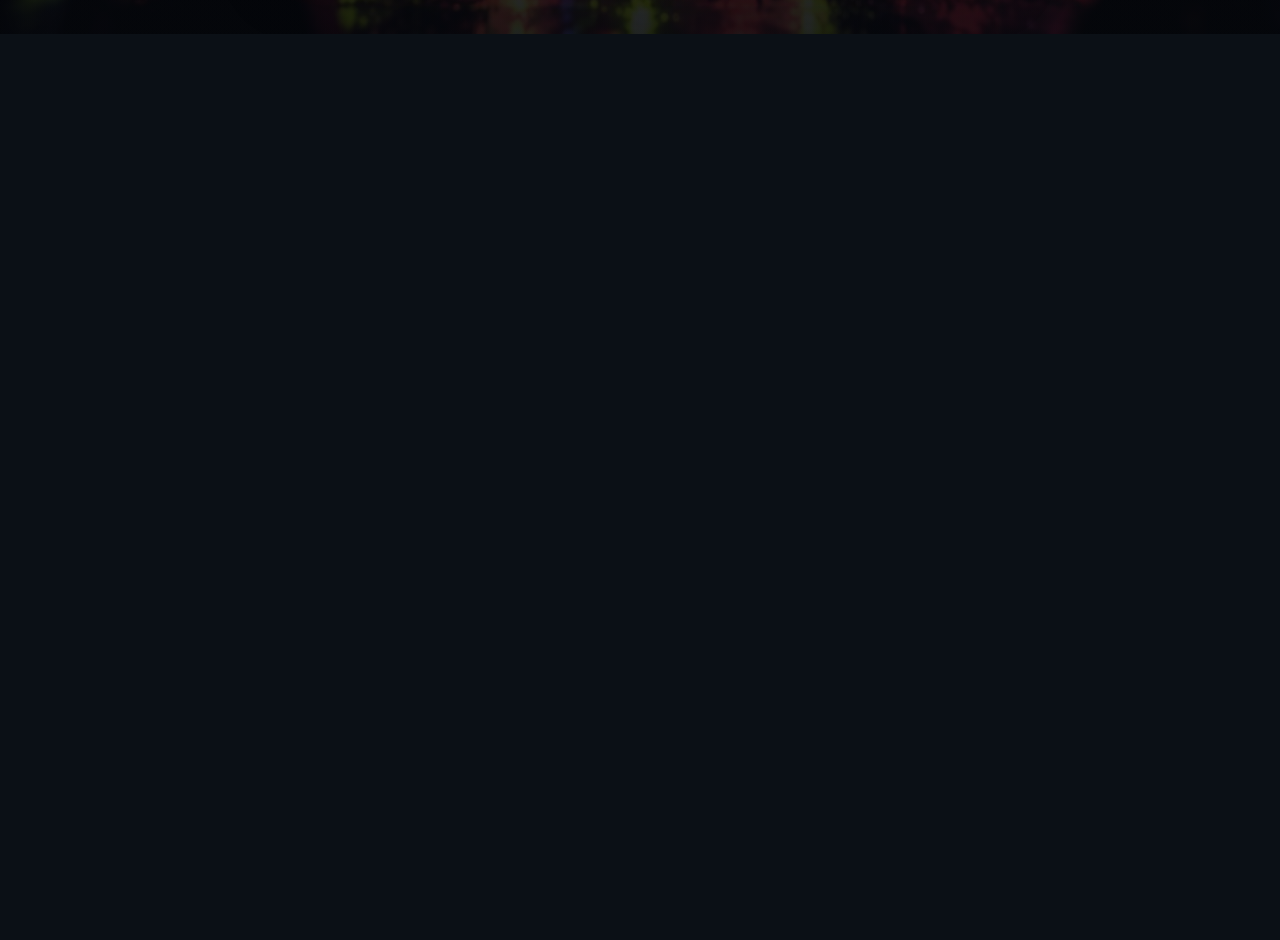
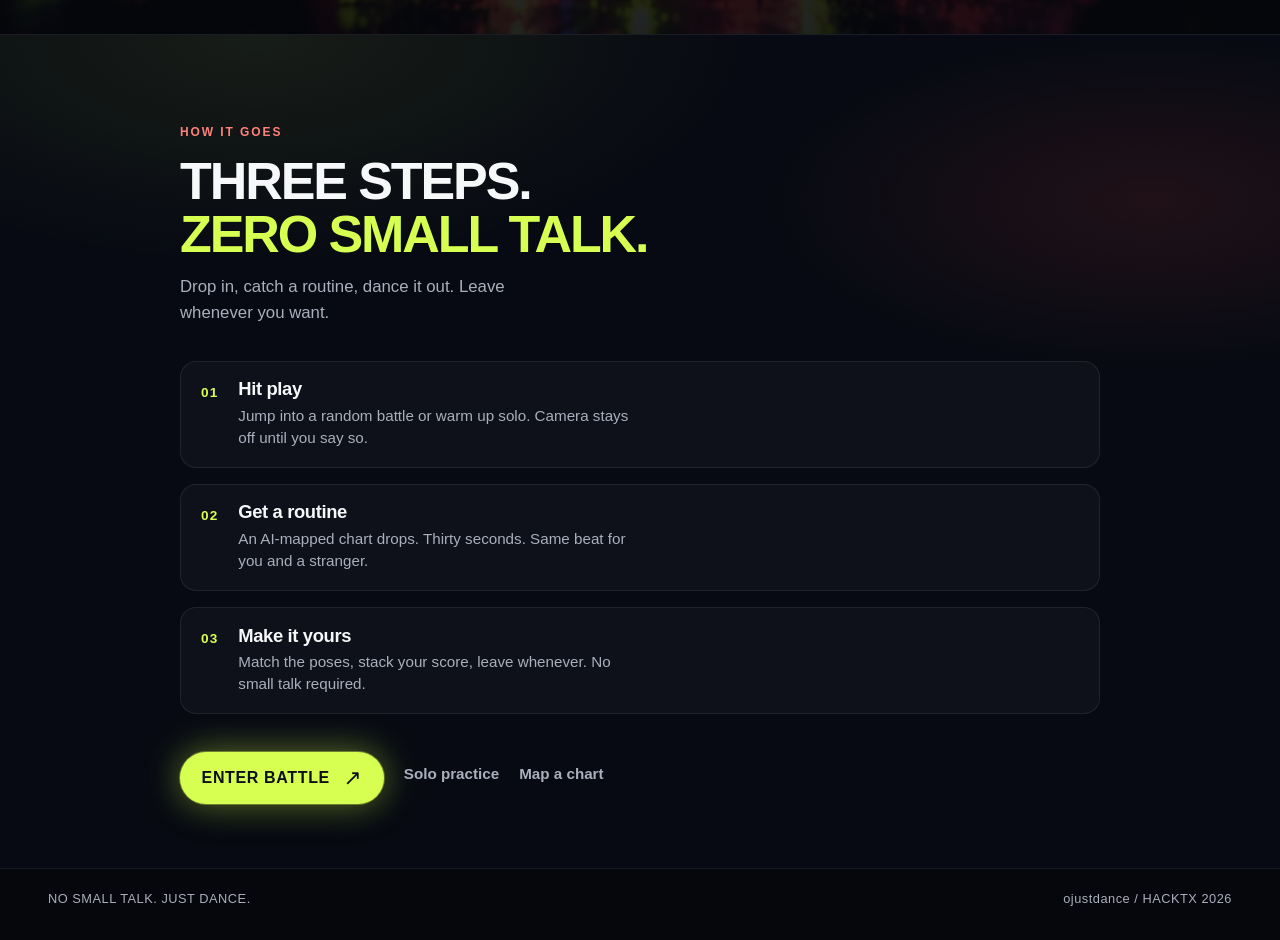
Before and after one commit to DunsinK/ojustdance, a React (Vite) app in the folder frontend/: page / in a window 1280 px wide. Shown: the part 766-1706 px from the top of the page. Before the commit the page ends 800 px from the top, so only its background shows below. Built offline with nearby package versions, Linux system fonts and the light colour scheme; no server answers; a web font is replaced by a local one; what @ojustdance/skeleton would draw is missing.

Commit message:
about below

```diff
--- a/frontend/src/pages/Home.css
+++ b/frontend/src/pages/Home.css
@@ -1,10 +1,16 @@
 .gate {
+  position: relative;
+  color: var(--white);
+  background: #05070c;
+  isolation: isolate;
+}
+
+.gate-hero {
   position: relative;
   min-height: 100svh;
   overflow: clip;
-  color: var(--white);
-  background: #05070c;
-  isolation: isolate;
+  display: flex;
+  flex-direction: column;
 }
 
 .gate-stage {
@@ -138,11 +144,11 @@
 .gate-main {
   position: relative;
   z-index: 1;
+  flex: 1;
   display: flex;
   flex-direction: column;
   align-items: center;
   justify-content: center;
-  min-height: calc(100svh - 88px);
   padding: 1rem clamp(1rem, 3vw, 2rem) 2rem;
 }
 
@@ -393,7 +399,139 @@
   font-size: 0.72rem;
   letter-spacing: 0.14em;
   color: rgba(247, 248, 250, 0.45);
+  text-decoration: none;
   animation: gate-bob 2.4s var(--ease) infinite;
+}
+
+.gate-scroll:hover {
+  color: rgba(247, 248, 250, 0.75);
+}
+
+.gate-explore {
+  position: relative;
+  z-index: 1;
+  background:
+    radial-gradient(ellipse 70% 50% at 20% 0%, rgba(215, 255, 82, 0.08), transparent 55%),
+    radial-gradient(ellipse 60% 40% at 90% 20%, rgba(255, 81, 72, 0.1), transparent 50%),
+    #070a12;
+  border-top: 1px solid rgba(255, 255, 255, 0.08);
+  scroll-margin-top: 1rem;
+}
+
+.gate-explore-inner {
+  width: min(920px, calc(100% - 2.5rem));
+  margin: 0 auto;
+  padding: clamp(3rem, 8vw, 5.5rem) 0 clamp(2.5rem, 6vw, 4rem);
+}
+
+.gate-explore-kicker {
+  margin: 0 0 0.75rem;
+  font-size: 0.75rem;
+  letter-spacing: 0.16em;
+  color: var(--coral-text);
+  font-weight: 700;
+}
+
+.gate-explore-inner h2 {
+  margin: 0 0 0.85rem;
+  font-size: clamp(2rem, 5vw, 3.25rem);
+  line-height: 1.02;
+  letter-spacing: -0.04em;
+  font-weight: 700;
+}
+
+.gate-explore-inner h2 span {
+  color: var(--lime);
+}
+
+.gate-explore-lede {
+  margin: 0 0 2.25rem;
+  max-width: 40ch;
+  color: var(--muted);
+  font-size: 1.05rem;
+  line-height: 1.5;
+}
+
+.gate-explore-steps {
+  list-style: none;
+  margin: 0;
+  padding: 0;
+  display: grid;
+  gap: 1rem;
+}
+
+.gate-explore-step {
+  display: grid;
+  grid-template-columns: auto 1fr;
+  gap: 1rem 1.25rem;
+  align-items: start;
+  padding: 1.15rem 1.25rem;
+  border-radius: 16px;
+  background: rgba(255, 255, 255, 0.03);
+  border: 1px solid rgba(255, 255, 255, 0.08);
+}
+
+.gate-explore-n {
+  font-size: 0.85rem;
+  font-weight: 800;
+  letter-spacing: 0.08em;
+  color: var(--lime);
+  padding-top: 0.15rem;
+}
+
+.gate-explore-step h3 {
+  margin: 0 0 0.35rem;
+  font-size: 1.15rem;
+  letter-spacing: -0.02em;
+}
+
+.gate-explore-step p {
+  margin: 0;
+  color: var(--muted);
+  font-size: 0.95rem;
+  line-height: 1.45;
+  max-width: 48ch;
+}
+
+.gate-explore-actions {
+  display: flex;
+  flex-wrap: wrap;
+  align-items: center;
+  gap: 0.85rem 1.25rem;
+  margin-top: 2rem;
+}
+
+.gate-play--compact {
+  width: auto;
+  min-height: 52px;
+  padding: 0.75rem 1.35rem;
+  font-size: 1rem;
+}
+
+.gate-explore-link {
+  color: var(--muted);
+  font-weight: 600;
+  font-size: 0.95rem;
+  text-decoration: none;
+  border-bottom: 1px solid transparent;
+}
+
+.gate-explore-link:hover {
+  color: var(--lime);
+  border-bottom-color: var(--lime);
+}
+
+.gate-foot {
+  display: flex;
+  flex-wrap: wrap;
+  justify-content: space-between;
+  gap: 0.75rem;
+  padding: 1.25rem clamp(1.25rem, 4vw, 3rem) 2rem;
+  border-top: 1px solid rgba(255, 255, 255, 0.08);
+  color: var(--muted);
+  font-size: 0.8rem;
+  letter-spacing: 0.04em;
+  background: #05070c;
 }
 
 .gate.motion-reduced .gate-glass,
--- a/frontend/src/pages/Home.tsx
+++ b/frontend/src/pages/Home.tsx
@@ -64,6 +64,24 @@ const stats = [
   { value: "0", label: "Sign-up" },
 ] as const;
 
+const exploreSteps = [
+  {
+    n: "01",
+    title: "Hit play",
+    body: "Jump into a random battle or warm up solo. Camera stays off until you say so.",
+  },
+  {
+    n: "02",
+    title: "Get a routine",
+    body: "An AI-mapped chart drops. Thirty seconds. Same beat for you and a stranger.",
+  },
+  {
+    n: "03",
+    title: "Make it yours",
+    body: "Match the poses, stack your score, leave whenever. No small talk required.",
+  },
+] as const;
+
 export function Home() {
   const navigate = useNavigate();
   const quiet = !!useReducedMotion();
@@ -71,6 +89,7 @@ export function Home() {
   return (
     <ReducedMotionContext.Provider value={quiet}>
       <div className={`gate${quiet ? " motion-reduced" : ""}`}>
+        <div className="gate-hero">
           <div className="gate-stage" aria-hidden="true">
             <div className="gate-stage-wash" />
             <div className="gate-stage-floor" />
@@ -163,10 +182,61 @@ export function Home() {
               </dl>
             </section>
 
-          <p className="gate-scroll">
+            <a className="gate-scroll" href="#explore">
               <span aria-hidden="true">↓</span> SCROLL TO EXPLORE
+            </a>
+          </main>
+        </div>
+
+        <section className="gate-explore" id="explore" aria-labelledby="explore-title">
+          <div className="gate-explore-inner">
+            <p className="gate-explore-kicker">HOW IT GOES</p>
+            <h2 id="explore-title">
+              THREE STEPS.
+              <br />
+              <span>ZERO SMALL TALK.</span>
+            </h2>
+            <p className="gate-explore-lede">
+              Drop in, catch a routine, dance it out. Leave whenever you want.
             </p>
-        </main>
+
+            <ol className="gate-explore-steps">
+              {exploreSteps.map((step) => (
+                <li key={step.n} className="gate-explore-step">
+                  <span className="gate-explore-n">{step.n}</span>
+                  <div>
+                    <h3>{step.title}</h3>
+                    <p>{step.body}</p>
+                  </div>
+                </li>
+              ))}
+            </ol>
+
+            <div className="gate-explore-actions">
+              <button
+                type="button"
+                className="gate-play gate-play--compact"
+                onClick={() => navigate("/battle")}
+              >
+                <span className="gate-play-label">ENTER BATTLE</span>
+                <span className="gate-play-arrow" aria-hidden="true">
+                  ↗
+                </span>
+              </button>
+              <Link to="/solo" className="gate-explore-link">
+                Solo practice
+              </Link>
+              <Link to="/map" className="gate-explore-link">
+                Map a chart
+              </Link>
+            </div>
+          </div>
+        </section>
+
+        <footer className="gate-foot">
+          <span>NO SMALL TALK. JUST DANCE.</span>
+          <span>ojustdance / HACKTX 2026</span>
+        </footer>
       </div>
     </ReducedMotionContext.Provider>
   );
```
Lines whose indentation alone changed are shown as unchanged.
